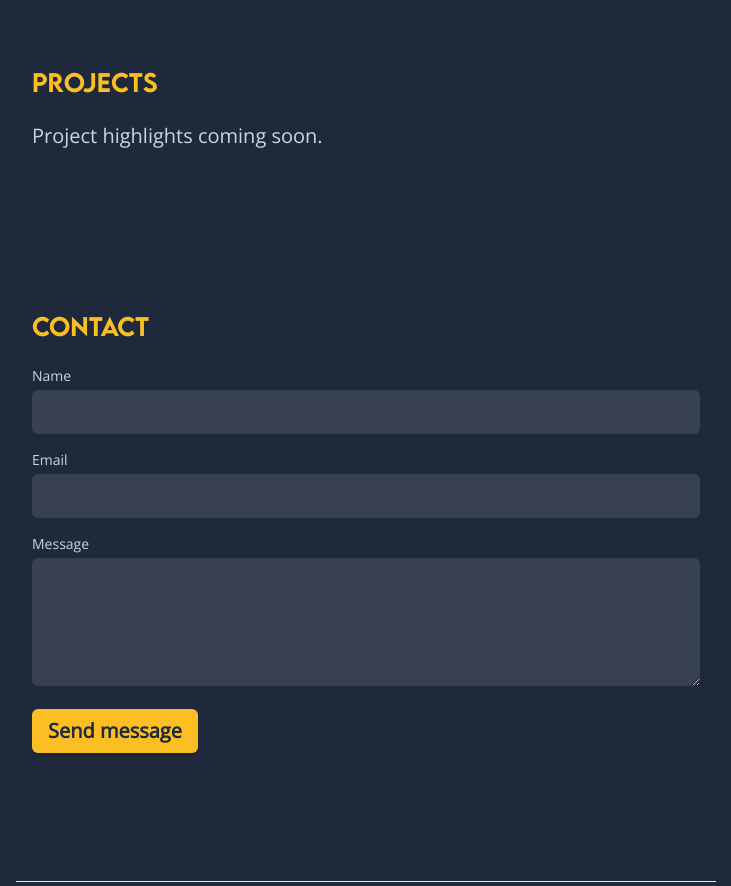
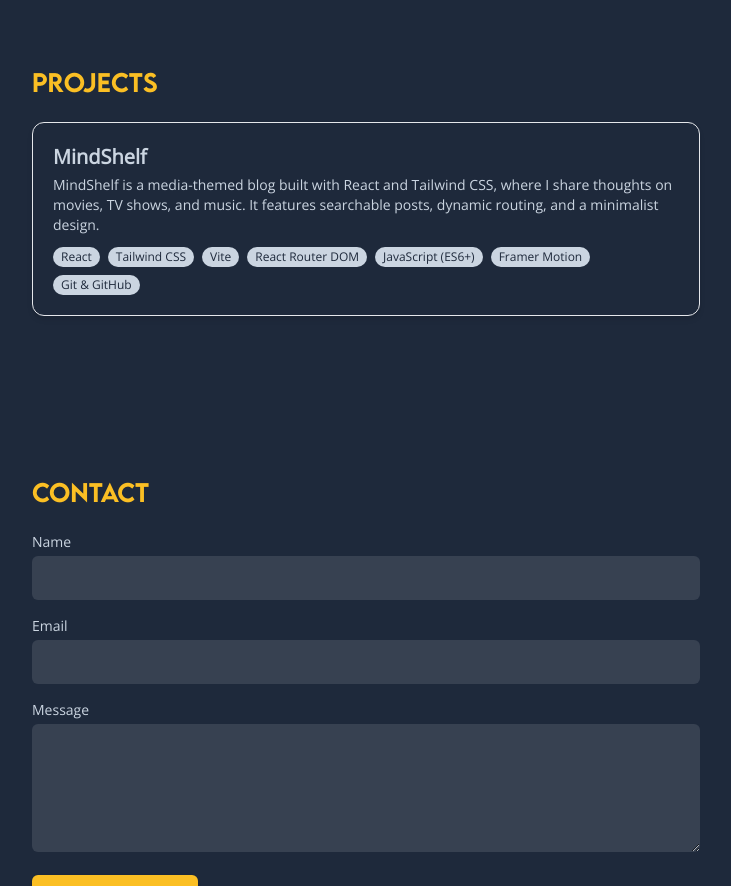
Before and after one commit to createdbyamir/portfolio, a React (Vite) app: page / in a window 1280 px wide. Shown: the part 1120-2006 px from the top of the page, without its empty margins (274-1005 px from the left). Built offline with nearby package versions, Linux system fonts and the light colour scheme.

Commit message:
Add MindShelf project with link to live site

```diff
--- a/src/components/ProjectCard.jsx
+++ b/src/components/ProjectCard.jsx
@@ -4,13 +4,13 @@ function ProjectCard({ title, description, tech, link }) {
       href={link}
       target="_blank"
       rel="noopener noreferrer"
-      className="block p-5 bg-white dark:bg-background border border-gray-200 dark:border-gray-700 rounded-xl shadow-md transition hover:shadow-lg hover:-translate-y-1"
+      className="block p-5 bg-foreground border border-gray-200 dark:border-gray-700 rounded-xl shadow-md transition hover:shadow-lg hover:-translate-y-1"
     >
-      <h3 className="text-xl font-semibold text-accent">{title}</h3>
+      <h3 className="text-xl font-semibold ">{title}</h3>
       <p className="text-sm mt-1 text-muted">{description}</p>
       <div className="flex flex-wrap gap-2 mt-3 text-xs">
         {tech.map((item) => (
-          <span key={`${title}-${item}`} className="bg-accent text-white px-2 py-1 rounded-full">
+          <span key={`${title}-${item}`} className="px-2 py-0.5 rounded-full bg-muted text-foreground">
             {item}
           </span>
         ))}
--- a/src/sections/ProjectsSection.jsx
+++ b/src/sections/ProjectsSection.jsx
@@ -3,25 +3,11 @@ import FadeInSection from "../components/FadeInSection";
 
 const projects = [
   {
-    id: 'devlaunch',
-    title: 'DevLaunch',
-    description: 'A customizable developer dashboard built with React and Tailwind.',
-    tech: ['React', 'Tailwind', 'Vite'],
-    link: 'https://github.com/yourname/devlaunch',
-  },
-  {
-    id: 'flashycards',
-    title: 'FlashyCards',
-    description: 'A language flashcard app using Vue and localStorage.',
-    tech: ['Vue', 'Tailwind'],
-    link: 'https://github.com/yourname/flashycards',
-  },
-  {
-    id: 'minimal-blog',
-    title: 'Minimal Blog',
-    description: 'A personal blog starter using Vite and Markdown.',
-    tech: ['Vite', 'Markdown', 'CSS Modules'],
-    link: 'https://github.com/yourname/minimal-blog',
+    id: 'mindshelf',
+    title: 'MindShelf',
+    description: 'MindShelf is a media-themed blog built with React and Tailwind CSS, where I share thoughts on movies, TV shows, and music. It features searchable posts, dynamic routing, and a minimalist design.',
+    tech: ['React', 'Tailwind CSS', 'Vite', 'React Router DOM', 'JavaScript (ES6+)', 'Framer Motion', 'Git & GitHub'],
+    link: 'https://mindshelf.createdbyamir.com/',
   },
 ];
 
@@ -29,8 +15,7 @@ function ProjectsSection() {
   return (
     <FadeInSection className="scroll-mt-24 max-w-[700px]  mx-auto  text-muted px-4 py-20" id="projects">
       <h2 className="text-2xl font-lemon text-accent mb-6">Projects</h2>
-      <p className="text-muted">Project highlights coming soon.</p>
-      <div className="flex flex-col gap-6 hidden">
+      <div className="flex flex-col gap-6 ">
         {projects.map((project) => (
           <ProjectCard
             key={project.id}
```
